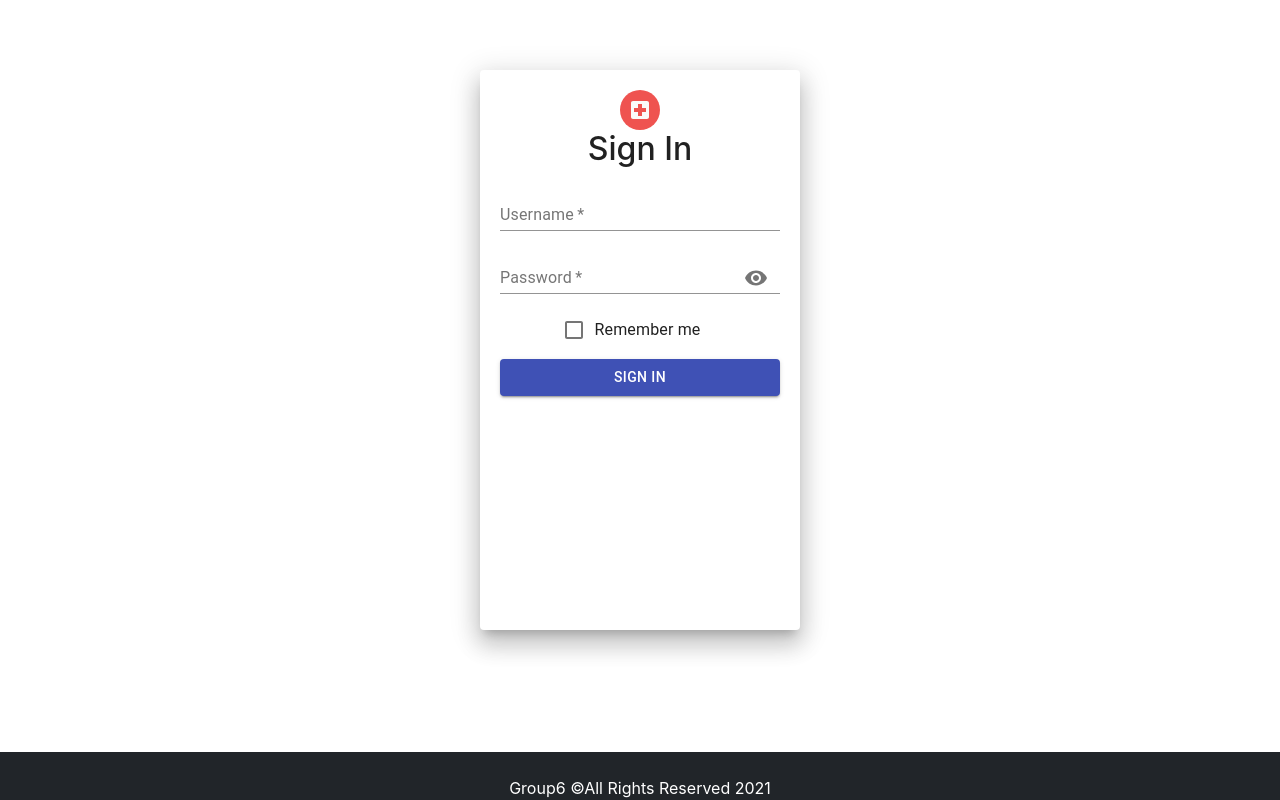
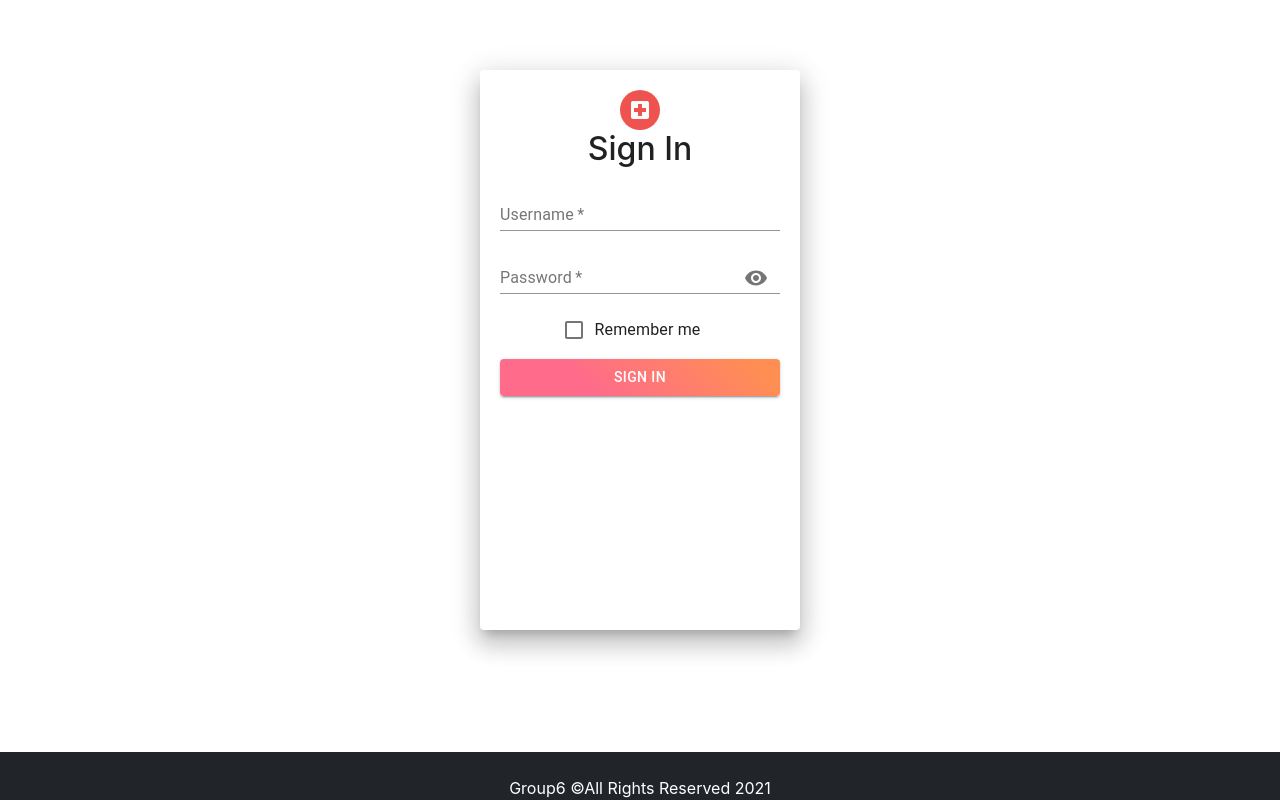
Before and after one commit to nomaanhusain/Sprint-Group-6-React, a React (Create React App) app: page / in a window 1280 px wide. Built offline with nearby package versions, Linux system fonts and the light colour scheme.

Commit message:
Login Button Color

```diff
--- a/src/components/ListTestResultComponent.jsx
+++ b/src/components/ListTestResultComponent.jsx
@@ -133,6 +133,7 @@ class ListTestResultComponent extends Component {
              {/* Elevated look for table */}
          <Paper elevation={20}>
         {this.state.noError &&
+        // Table creation if no error is found
          <TableContainer>
                 <Table aria-label="simple table">
                 <caption>Table of all the Test Result in the system</caption>
@@ -154,7 +155,7 @@ class ListTestResultComponent extends Component {
                                     {/* <TableCell>{user.role}</TableCell> */}
                                       <TableCell>
                                         {/*Tooltip is used to add tips on hover over the button  */}
-                                      <Tooltip title="Delete Test Result">
+                                      <Tooltip title="Delete Test Result" arrow>
                                             <IconButton
                                                 color="secondary"
                                                 onClick={()=>this.deleteTestResult(testresult.testResultId)}
@@ -163,7 +164,7 @@ class ListTestResultComponent extends Component {
                                                     <DeleteIcon />
                                             </IconButton>
                                             </Tooltip>
-                                            <Tooltip title="Update Test Result">
+                                            <Tooltip title="Update Test Result" arrow>
                                             <IconButton
                                                 color="primary"
                                                 onClick={()=>this.handleOpenDialog(testresult.testResultId)}
@@ -184,6 +185,7 @@ class ListTestResultComponent extends Component {
                                                     style={{marginBottom : 20}}
                                                     fullWidth={true}
                                                     autoFocus={true}
+                                                    required
                                                     error={this.state.errorExists}
                                                     type="number"
                                                     onChange={this.changeTestReadingHandler} />
--- a/src/components/Login.js
+++ b/src/components/Login.js
@@ -82,7 +82,7 @@ class Login extends Component {
         //Style properties for different component
         const paperStyle={padding :20,height:'70vh',width:320, margin:"70px auto"}
         const avatarStyle={backgroundColor:red[400]}
-        const buttonStyle={margin:'8px 0'}
+        const buttonStyle={margin:'8px 0',background:'linear-gradient(45deg, #FE6B8B 30%, #FF8E53 90%)'}
         const typeStyle={margin : '15px 0'}
         return (
             <div>
@@ -138,7 +138,8 @@ class Login extends Component {
                             }
                             label="Remember me"
                          />
-                        <Button type='submit' color='primary'
+                        <Button type='submit'
+                        color='primary'
                         variant="contained"
                         style={buttonStyle}
                         onClick={this.handleLogClick}
```
